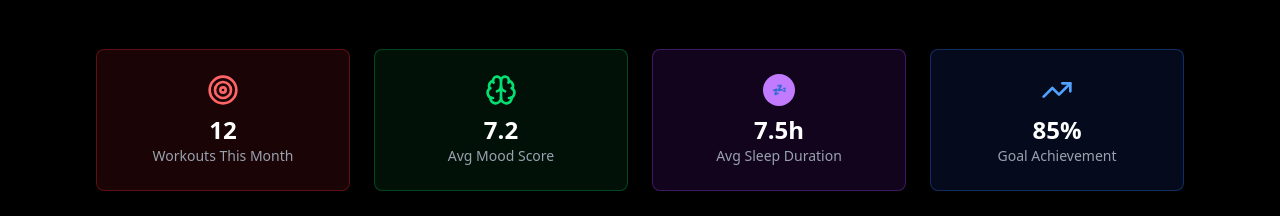
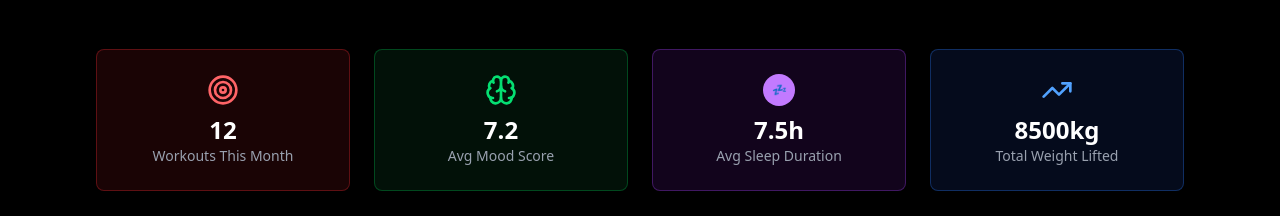
Before and after one commit to Abhay212121/fitness-ai, a React (Vite) app: page /profile in a window 1280 px wide. Shown: the part 927-1143 px from the top of the page. Built offline with nearby package versions, Linux system fonts and the light colour scheme; no server answers.

Commit message:
changed the baseurl and added getstats api call in the dashboard.

```diff
--- a/constants/constant.js
+++ b/constants/constant.js
@@ -1,2 +1,2 @@
-export const baseUrl = 'http://localhost:3000'
-// export const baseUrl = "https://fitness-ai-backend-oa84.onrender.com"
+// export const baseUrl = 'http://localhost:3000'
+export const baseUrl = "https://fitness-ai-backend-oa84.onrender.com"
--- a/src/components/Dashboard/Dashboard.jsx
+++ b/src/components/Dashboard/Dashboard.jsx
@@ -9,10 +9,29 @@ import BodyPartAnalysis from "./BodyPartAnalysis";
 import GoalsSection from "./GoalsSection";
 import PredictionsSection from "./PredictionSection";
 import { useEffect } from "react";
+import axios from "axios";
+import { baseUrl } from "../../../constants/constant";
+import { useNavigate } from "react-router-dom";
 
 export const DashBoard = () => {
+  const navigate = useNavigate();
+
   useEffect(() => {
     window.scrollTo({ top: 0 });
+  }, []);
+
+  useEffect(() => {
+    const token = localStorage.getItem("token");
+    const getStats = async () => {
+      const response = axios.get(`${baseUrl}/dashboard/stats`, {
+        headers: { Authorization: `Bearer ${token}` },
+      });
+      if (response.data.status === 401) {
+        navigate("/login");
+      }
+      console.log(response);
+    };
+    getStats();
   }, []);
 
   return (
@@ -81,8 +100,8 @@ export const DashBoard = () => {
 
             <div className="p-6 text-center rounded-lg border shadow-sm bg-blue-900/20 border-blue-500/30 hover:border-blue-400/50 transition-all duration-300">
               <TrendingUp className="w-8 h-8 text-blue-400 mx-auto mb-2" />
-              <p className="text-2xl font-bold text-white">85%</p>
-              <p className="text-sm text-gray-400">Goal Achievement</p>
+              <p className="text-2xl font-bold text-white">8500kg</p>
+              <p className="text-sm text-gray-400">Total Weight Lifted</p>
             </div>
           </motion.div>
           {/* Main Dashboard Grid */}
```
Also changed, not shown: src/components/Dashboard/SleepSummary.jsx (+16 -0 lines).
